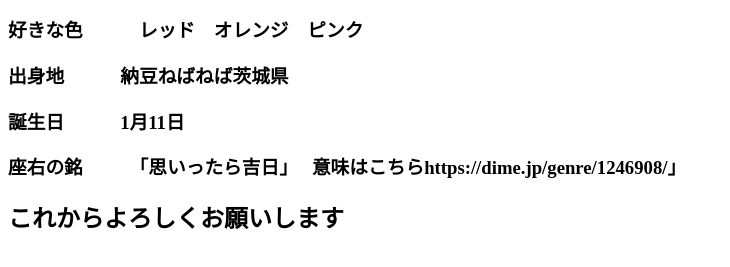
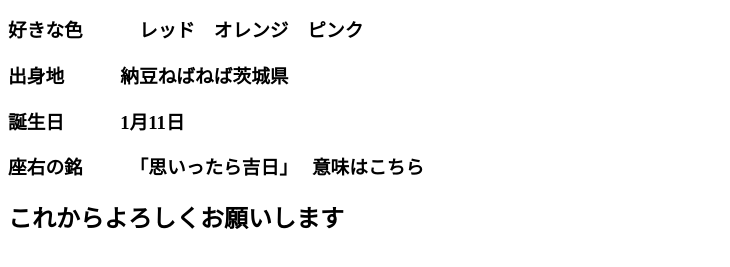
Before and after one commit to rukapyonn/test, a plain HTML site: page index.html in a window 1280 px wide. Shown: the part 213-480 px from the top of the page, without its empty margins (0-730 px from the left). Drawn offline with Linux system fonts and the light colour scheme.

Commit message:
Update index.html

```diff
--- a/index.html
+++ b/index.html
@@ -16,7 +16,7 @@
     <h3>出身地　　　納豆ねばねば茨城県</h3>
     <h3>誕生日　　　1月11日</h3>
     <h3>座右の銘　　　「思いったら吉日」
-        意味はこちらhttps://dime.jp/genre/1246908/」</h3>
+        意味はこちら  <a href=https://dime.jp/genre/1246908/> </a></h3>
     <h2>これからよろしくお願いします</h2>
 </body>
 </html>
```
